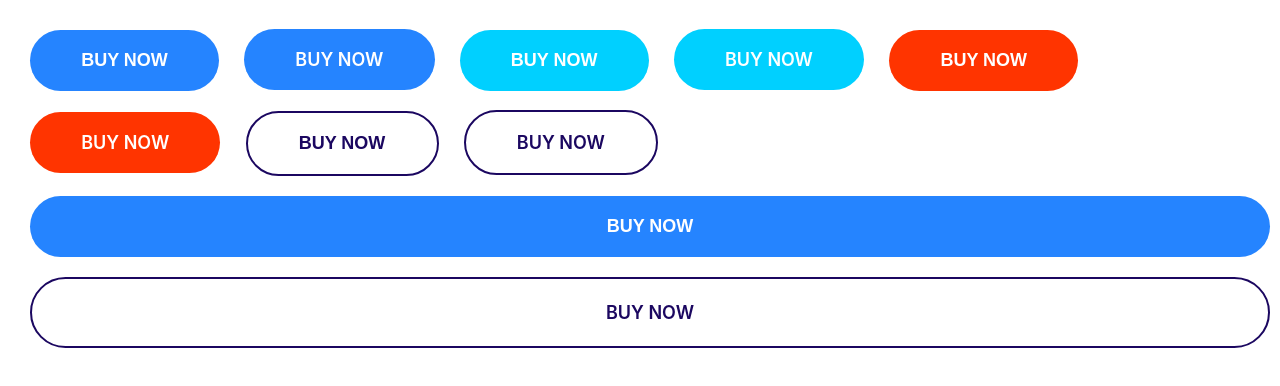
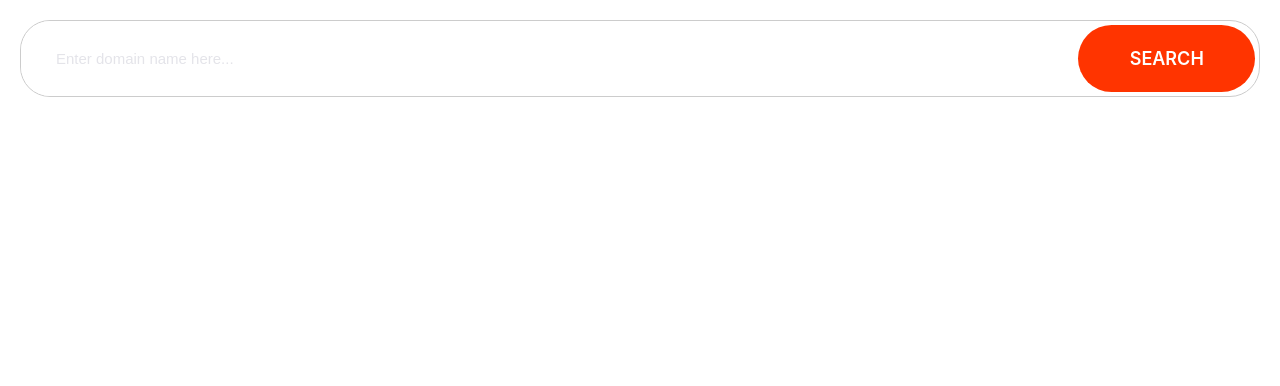
Before and after one commit to Rolando9008/html_css_components, a plain HTML site: page pages/index.html in a window 1280 px wide. Drawn offline with Linux system fonts and the light colour scheme.

Commit message:
Input Component

```diff
--- a/css/styles.css
+++ b/css/styles.css
@@ -193,3 +193,34 @@ a {
     justify-content: center;
     align-items: center;
 }
+/* Input */
+.input {
+    border-radius: 30px;
+    padding: 1.5rem 3.5rem;
+    border: 1px solid #ccc;
+    outline: 0;
+    color: var(--color-heading);
+    font-size: 2rem;
+}
+.input::placeholder {
+    color: #cdcdd7;
+}
+.input-group{
+    border: 1px solid #ccc;
+    border-radius: 30px;
+    display: flex;
+}
+.input-group .input {
+    border: 0;
+    flex-grow: 1;
+    width: 0;
+}
+.input-group .btn {
+    margin: 4px;
+
+}
+@media screen  and (min-width: 1024px){
+    .input {
+        font-size: 1.5rem;
+    }
+}
--- a/pages/index.html
+++ b/pages/index.html
@@ -7,21 +7,9 @@
     <link rel="stylesheet" href="/css/styles.css">
 </head>
 <body>
-    <button class="btn btn--primary">Buy Now</button>
-    <a href="#" class="btn btn--primary">Buy Now</a>
-
-    <button class="btn btn--secondary">Buy Now</button>
-    <a href="#" class="btn btn--secondary">Buy Now</a>
-
-    <button class="btn btn--accent">Buy Now</button>
-    <a href="#" class="btn btn--accent">Buy Now</a>
-
-    <button class="btn btn--outline">Buy Now</button>
-    <a href="#" class="btn btn--outline">Buy Now</a>
-
-    <button class="btn btn--primary btn--block">Buy Now</button>
-    <a href="#" class="btn btn--outline btn--block">Buy Now</a>
-</div>
-
+    <div class="input-group">
+        <input class="input" type="text" placeholder="Enter domain name here..." >
+        <a href="#" class="btn btn--accent">Search</a>
+    </div>
 </body>
 </html>
```
Also changed, not shown: components/input-component.html (added, +4 -0 lines).
